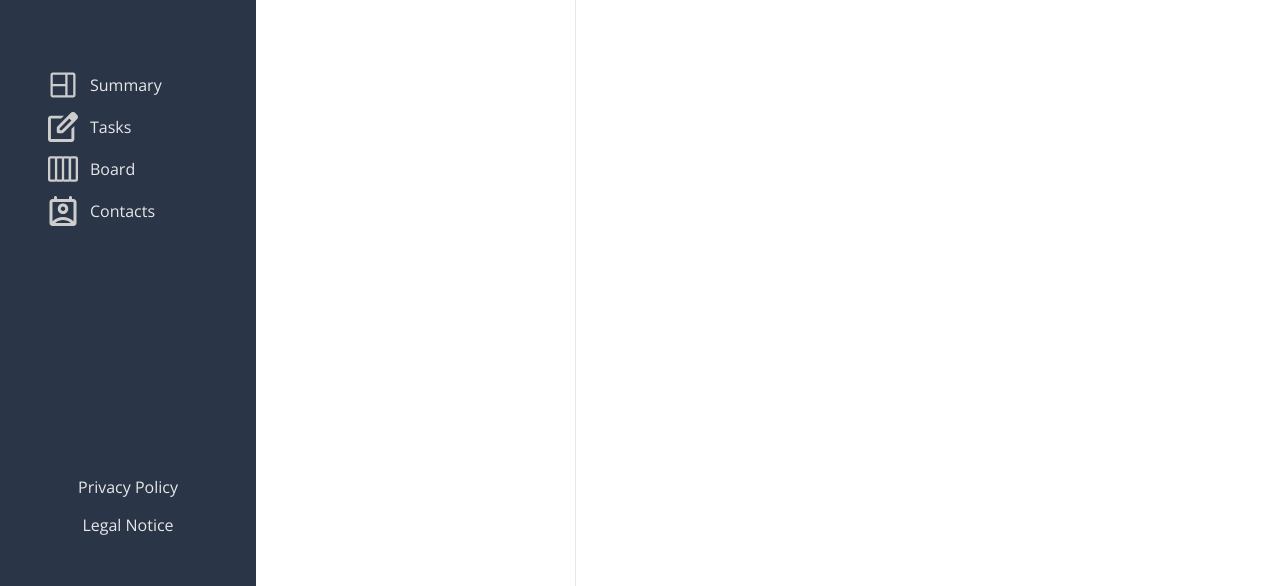
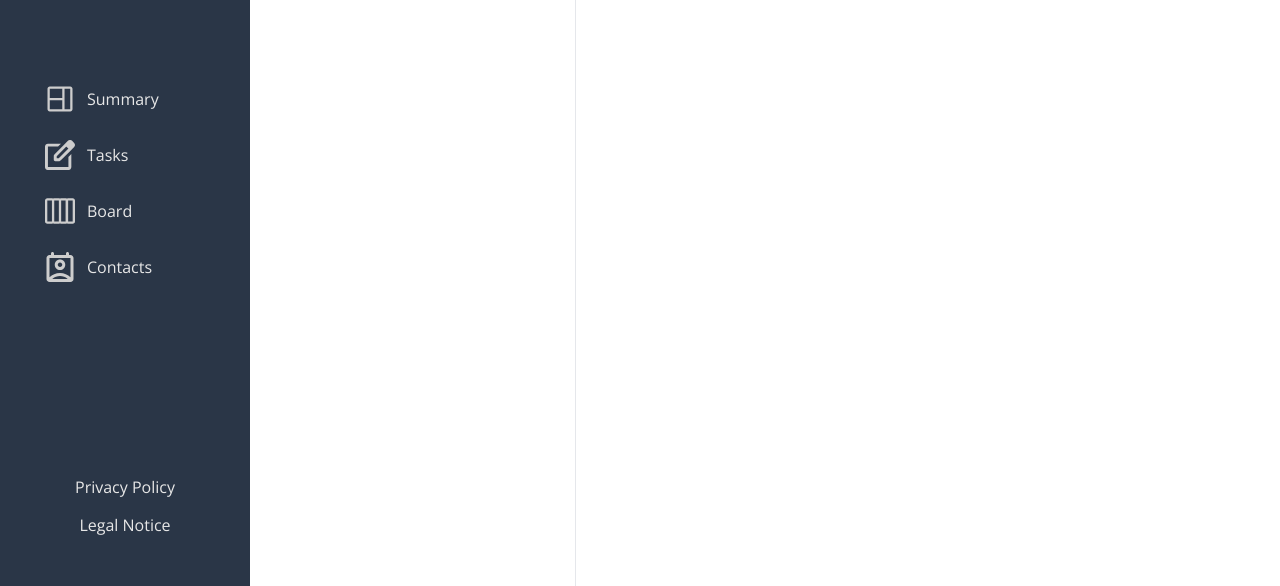
Before and after one commit to jonas-nell/join, an Angular app: page / in a window 1280 px wide. Shown: the part 200-786 px from the top of the page. Built offline with nearby package versions, Linux system fonts and the light colour scheme; no server answers; the database is empty; a web font is replaced by a local one.

Commit message:
fix: paddings

```diff
--- a/public/assets/styles/_variables.scss
+++ b/public/assets/styles/_variables.scss
@@ -20,3 +20,4 @@ $error-color: #E60026;
 $font-dirty-white: #E7E7E7;
 $border-contact-list: #D1D1D1;
 $email-address: #007CEE;
+$button-hover-blue: #243549;
--- a/src/app/layout/nav-bar/nav-bar.scss
+++ b/src/app/layout/nav-bar/nav-bar.scss
@@ -8,14 +8,13 @@ aside {
     height: 12dvh;
     background: $main-color;
     z-index: 10;
-    padding: 0 16px;
 
-    @include flex($gap: 12);
+    @include flex();
 
     @include desktop {
         top: 0;
         height: 100%;
-        width: clamp(250px, 20%, 400px);
+        width: 250px;
         padding: 64px 0;
 
         @include flex($justify: start, $gap: 84);
@@ -47,34 +46,37 @@ aside {
 
     nav {
         width: 100%;
-        padding: 0;
-        @include flex(row, $justify: space-around, $align: center, $gap: 6);
+        height: 100%;
+        padding: 4px 0;
+        @include flex(row, $justify: space-around, $align: center, $gap: 0);
 
         @include desktop {
-            @include flex(column, $gap: 12);
+            @include flex(column, $gap: 6);
             width: 100%;
+            height: auto;
         }
     }
 
     .nav-link {
-        width: 100%;
+        width: min(100px, 100%);
+        height: min(90px, 100%);
+        padding: 0 8px;
         @include flex();
 
         &.active {
-            width: 110%;
-            height: 130%;
             background: $highlight-color;
             border-radius: 16px;
         }
 
         @include desktop {
+            padding: 10px 0;
+            width: 100%;
+
             &:hover {
                 background: $button-blue;
             }
 
             &.active {
-                width: 100%;
-                height: 100%;
                 border-radius: 0;
                 pointer-events: none;
             }
```
